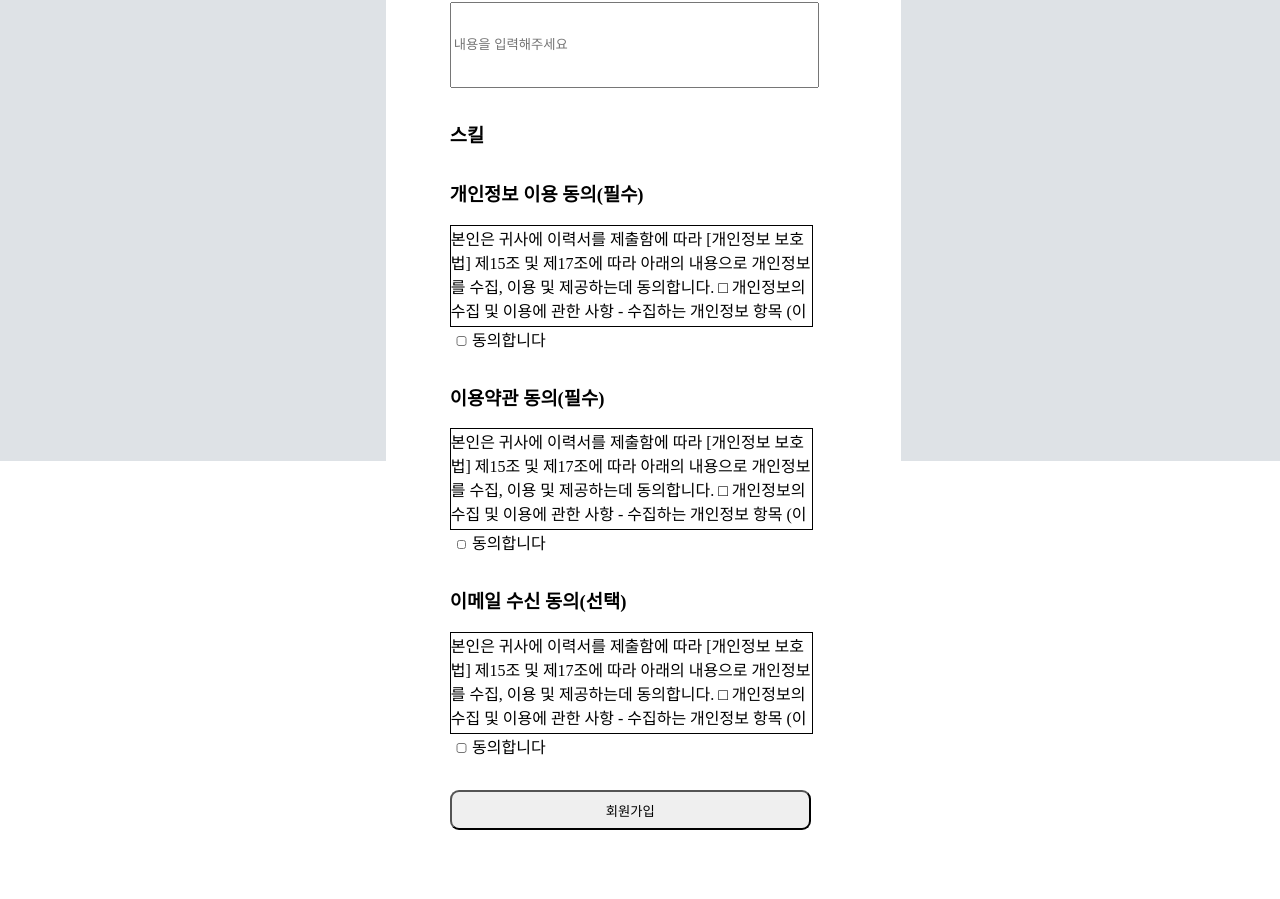
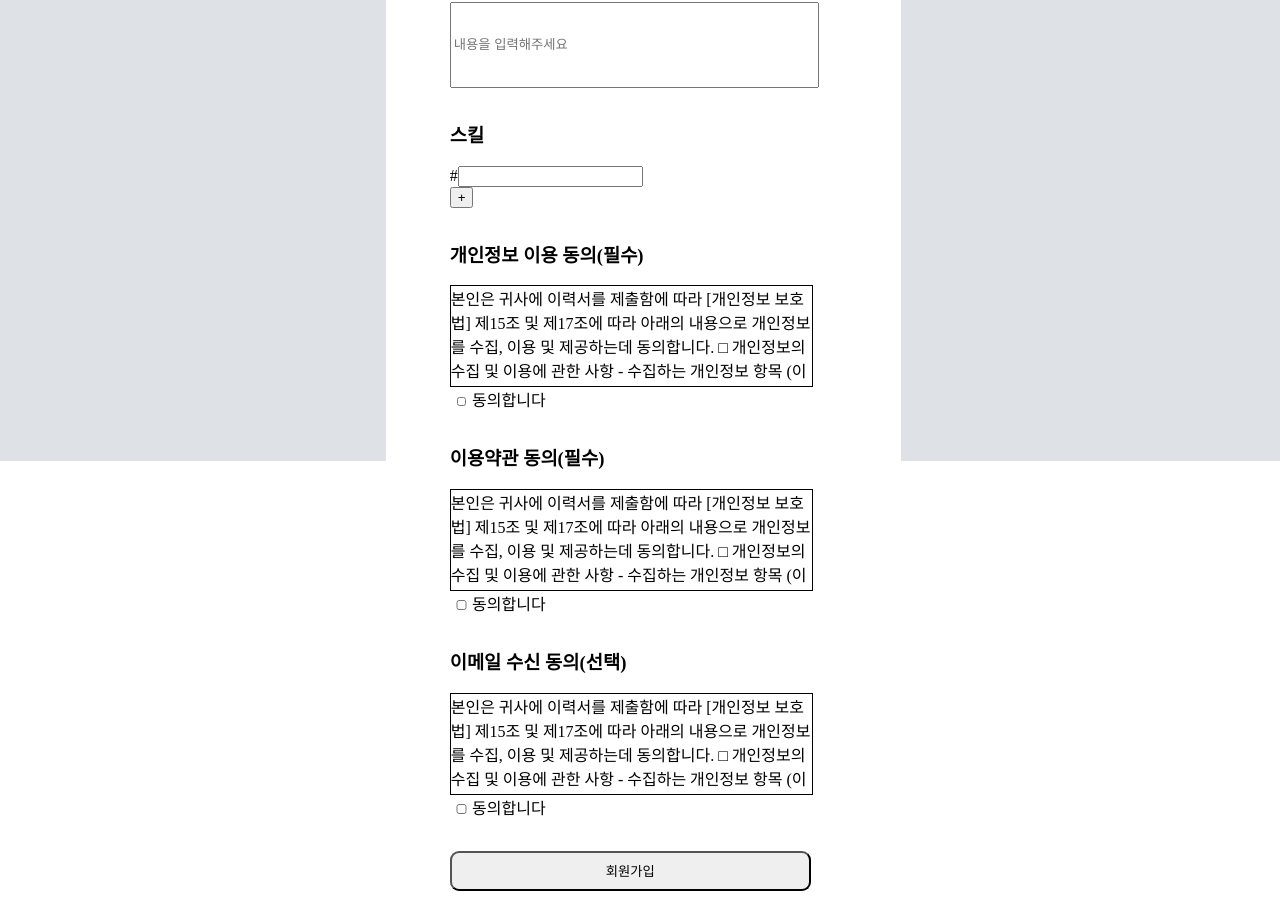
Before and after one commit to JJOWIN/Front, a React (Create React App) app in the folder jjowin/: page /signUp in a window 1280 px wide. Shown: the part 1300-2199 px from the top of the page. Before the commit the page ends 2138 px from the top, so only its background shows below. Built offline with nearby package versions, Linux system fonts and the light colour scheme.

Commit message:
feat: 회원가입 페이지 스킬 입력

```diff
--- a/jjowin/src/routes/SignUp.js
+++ b/jjowin/src/routes/SignUp.js
@@ -85,7 +85,7 @@ function SignUp(){
     const [email,setEmail]=useState();
     const [emailCheck,setEmailCheck]=useState();
     const [role,setRole]=useState();
-    const [skill,setSkill]=useState();
+    const [skill,setSkill]=useState(['']);
 
     const OPTIONS = [
         { value: "developer", name: "개발자" },
@@ -174,6 +174,18 @@ function SignUp(){
     const handleChangeEmail=(e)=>{
         setEmail(e.target.value);
     }
+    // 토이프로젝트 스킬 입력 시
+    const onSkillHandler = (event) => {
+        let tmp = [...skill]
+        tmp[Number(event.target.id)] = event.target.value
+        setSkill([...tmp])
+        // console.log(toyProjectSkills)
+
+    }
+    // 토이프로젝트 스킬 추가 버튼 클릭 시
+    const onClickAddSkillsHandler = () => {
+        setSkill([...skill, ''])
+    }
 
     return(
         <HTMLS>
@@ -246,6 +258,13 @@ function SignUp(){
 
             <Contianer2>
                 <h3>스킬</h3>
+                {skill.map((item, index) => (
+                    <div>
+                        <label>#</label>
+                        <input id={index} value={item} onChange={onSkillHandler} />
+                    </div>
+                ))}
+                <button type="button" onClick={onClickAddSkillsHandler}>+</button>
             </Contianer2>
 
             <Contianer2>
```
